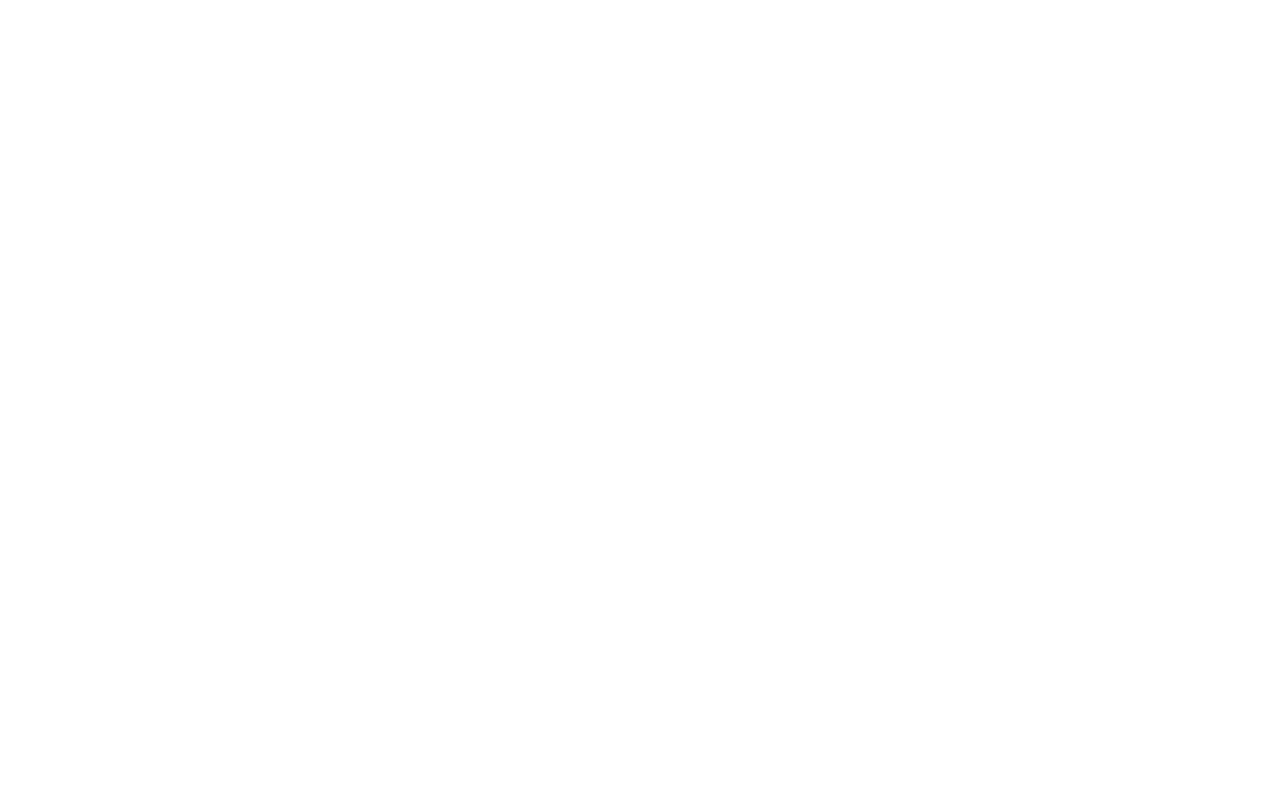
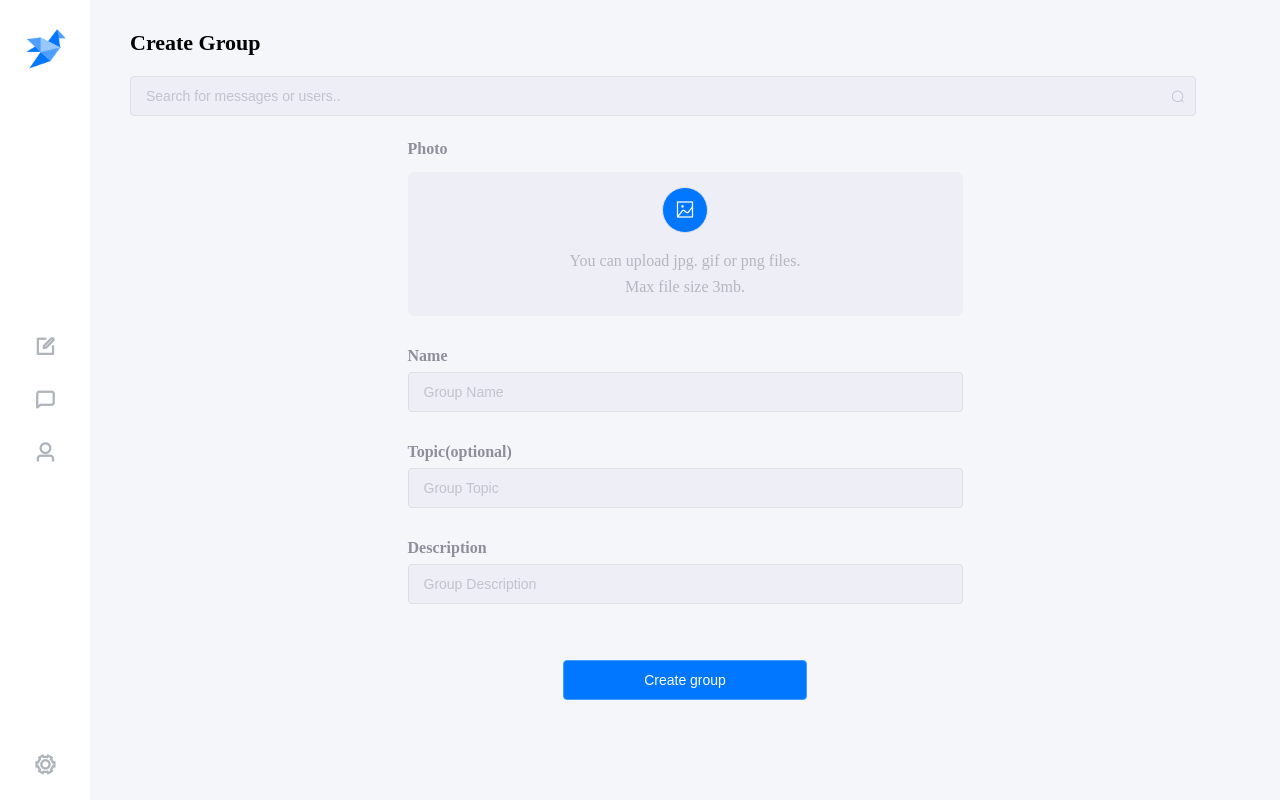
Before and after one commit to imcjx/chat-room, a Vue app: page /#/home/edit in a window 1280 px wide. Built offline with nearby package versions, Linux system fonts and the light colour scheme.

Commit message:
布局ing……

```diff
--- a/src/App.vue
+++ b/src/App.vue
@@ -18,4 +18,9 @@
   padding: 0;
   height: 100%;
 }
+
+*{
+  margin: 0;
+  padding: 0;
+}
 </style>
--- /dev/null
+++ b/src/components/Chatroom.vue
@@ -0,0 +1,53 @@
+<template>
+    <div class="container">
+        <div class="main">
+            <header>
+                <div class="group-theme-info">
+                    <div class="theme-photo"><img src="../assets/bird.png" alt="bird"></div>
+                    <div class="theme-name">Bootstrap Themes</div><br>
+                    <div class="theme-name">35members · HTML,CSS,and Javascript Help</div>
+                </div>
+                <div class="tools">
+
+                </div>
+            </header>
+        </div>
+    </div>
+</template>
+
+<script>
+export default {
+
+}
+</script>
+
+<style scoped>
+.container{
+    background-color: rgb(255,255,255);
+}
+
+.main header{
+    padding: 24px;
+    background-color: #bfa;
+
+}
+
+.group-theme-info div{
+    display: inline-block;
+    font-size: 13px;
+    font-weight: bold;
+}
+
+.theme-photo{
+    float: left;
+    width: 45px;
+    height: 45px;
+    margin-right: 10px;
+    border-radius: 50%;
+    overflow: hidden;
+}
+
+.theme-photo img{
+    width: 100%;
+}
+</style>
--- a/src/components/Edit.vue
+++ b/src/components/Edit.vue
@@ -1,15 +1,157 @@
 <template>
-    <div>
-        我是编辑
+    <div class="container">
+        <header>Create Group</header>
+        <div class="search">
+            <el-input
+                placeholder="Search for messages or users.."
+                suffix-icon="el-icon-search">
+            </el-input>
+        </div>
+        <label class="photo">
+            <div class="photo-container">
+                <span class="tip">Photo</span>
+                <el-button icon="el-icon-picture-outline" circle></el-button>
+                <div>You can upload jpg. gif or png files.</div>
+                <div>Max file size 3mb.</div>
+            </div>
+        </label>
+        <label >
+            <div class="info">
+                <span class="tip">Name</span>
+                <el-input
+                    v-model="GroupInfo.name"
+                    placeholder="Group Name"
+                    clearable>
+                </el-input>
+            </div>
+        </label>
+        <label>
+            <div class="info">
+                <span class="tip">Topic(optional)</span>
+                <el-input
+                    v-model="GroupInfo.topic"
+                    placeholder="Group Topic"
+                    clearable>
+                </el-input>
+            </div>
+        </label>
+        <label>
+            <div class="info">
+                <span class="tip">Description</span>
+                <el-input
+                    v-model="GroupInfo.description"
+                    placeholder="Group Description"
+                    clearable>
+                </el-input>
+            </div>
+        </label>
+        <div class="submit">
+            <el-button type="primary" @click="subGroupInfo">Create group</el-button>
+        </div>
     </div>
 </template>
 
 <script>
 export default {
-
+    data(){
+        return{
+            GroupInfo:{
+                photo: '',
+                name: '',
+                topic: '',
+                description: '',
+            }
+        }
+    },
+    methods:{
+        subGroupInfo(){
+            console.log(`${this.GroupInfo.photo}+${this.GroupInfo.name}+${this.GroupInfo.topic}+${this.GroupInfo.description}`);
+        }
+    }
 }
 </script>
 
 <style scoped>
+.container{
+    padding: 30px 40px;
+}
 
+header{
+    margin-bottom: 20px;
+    font-size: 22px;
+    font-weight: bold;
+}
+
+.el-input{
+    margin-bottom: 4em;
+}
+
+.search >>> .el-input__inner{
+    background-color: rgb(237,238,246);
+}
+
+.search .el-input{
+    width: 96%;
+}
+
+.photo-container{
+    position: relative;
+    width: 50%;
+    height: 9em;
+    margin: 0 auto 3.5em;
+    background-color: rgb(237,238,246);
+    cursor: pointer;
+    text-align: center;
+    line-height: 1.6em;
+    border-radius: 7px;
+}
+
+.tip{
+    position: absolute;
+    left: 0;
+    top: 0;
+    transform: translateY(-140%);
+    color: rgb(143,143,155);
+    font-weight: bold;
+}
+
+.photo-container > div{
+    color: rgb(179,184,191);
+}
+
+.photo-container > .el-button{
+    margin: 15px 0;
+    background-color: rgb(1,118,255);
+    color: rgb(255,255,255);
+    font-size: 20px;
+}
+
+.photo-container > .el-button:hover{
+    opacity: 0.7;
+}
+
+.info{
+    position: relative;
+    width: 50%;
+    margin: 0 auto;
+}
+
+.info >>> .el-input__inner{
+    background-color: rgb(237,238,246);
+}
+
+.submit{
+    width: 22%;
+    margin: 0 auto;
+
+}
+
+.submit .el-button{
+    width: 100%;
+    background-color: rgb(1,118,255);
+}
+
+.submit .el-button:hover{
+    opacity: 0.7;
+}
 </style>
--- a/src/components/Home.vue
+++ b/src/components/Home.vue
@@ -2,8 +2,14 @@
     <el-container class="home-container">
         <el-aside style="width: 90px">
             <div><img src="../assets/bird.png" alt="bird"></div>
+            <ul>
+                <li><router-link to="/home/edit"><i class="el-icon-edit-outline"></i></router-link></li>
+                <li><router-link to="/home/chatroom"><i class="el-icon-chat-square"></i></router-link></li>
+                <li><router-link to="/home/personal"><i class="el-icon-user"></i></router-link></li>
+            </ul>
+            <i class="el-icon-setting"></i>
         </el-aside>
-        <el-main>Main</el-main>
+        <el-main><router-view></router-view></el-main>
     </el-container>
 </template>
 
@@ -20,9 +26,10 @@
 
 .el-main{
     background-color: rgb(245,246,250);
+    padding: 0;
 }
 
-.el-aside div{
+.el-aside{
     position: relative;
 }
 
@@ -33,4 +40,39 @@
     top: 24px;
     transform: translateX(-50%);
 }
+
+.el-aside ul{
+    position: absolute;
+    top: 50%;
+    left: 50%;
+    transform: translate(-50%,-50%);
+    list-style: none;
+}
+
+.el-aside li{
+    margin: 30px 0;
+}
+
+.router-link-active{
+    color: rgb(16,126,255);
+}
+
+.el-aside i{
+    font-size: 22px;
+    font-weight: bold;
+    color: rgb(174,180,186);
+    cursor: pointer;
+}
+
+.el-aside > i{
+    position: absolute;
+    bottom: 24px;
+    left: 50%;
+    transform: translateX(-50%);
+}
+
+.el-aside i:hover{
+    color: rgb(16,126,255);
+}
+
 </style>
--- /dev/null
+++ b/src/components/Personal.vue
@@ -0,0 +1,15 @@
+<template>
+    <div>
+        我是编辑
+    </div>
+</template>
+
+<script>
+export default {
+
+}
+</script>
+
+<style scoped>
+
+</style>
--- a/src/plugins/element.js
+++ b/src/plugins/element.js
@@ -1,7 +1,9 @@
 import Vue from 'vue'
-import { Button,Container,Aside,Main } from 'element-ui'
+import { Button,Container,Aside,Main,Input,Upload } from 'element-ui'
 
 Vue.use(Button)
 Vue.use(Container)
 Vue.use(Aside)
 Vue.use(Main)
+Vue.use(Input)
+Vue.use(Upload)
--- a/src/router/index.js
+++ b/src/router/index.js
@@ -2,12 +2,23 @@
 import VueRouter from 'vue-router'
 import Home from '../components/Home.vue'
 import Edit from '../components/Edit.vue'
+import Chatroom from '../components/Chatroom.vue'
+import Personal from '../components/Personal.vue'
 
 Vue.use(VueRouter)
 
 const routes = [
-  {path:'/', component: Home},
-  {path:'/edit', component: Edit}
+  {path:'/', redirect:'/home'},
+  {
+    path:'/home',
+    component: Home,
+    redirect: '/home/edit',
+    children:[
+      {path:'edit', component: Edit},
+      {path:'chatroom', component: Chatroom},
+      {path:'personal', component: Personal}
+    ]
+  },
 ]
 
 const router = new VueRouter({
```
